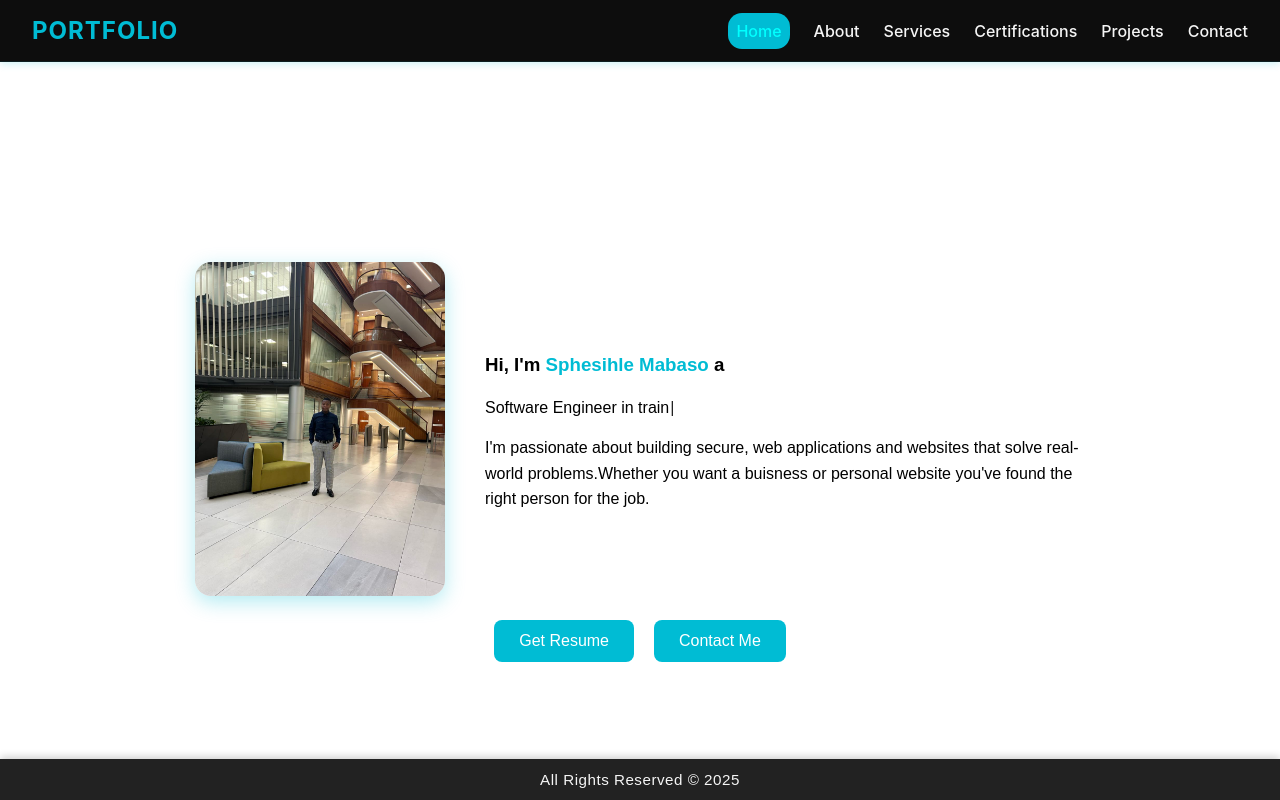
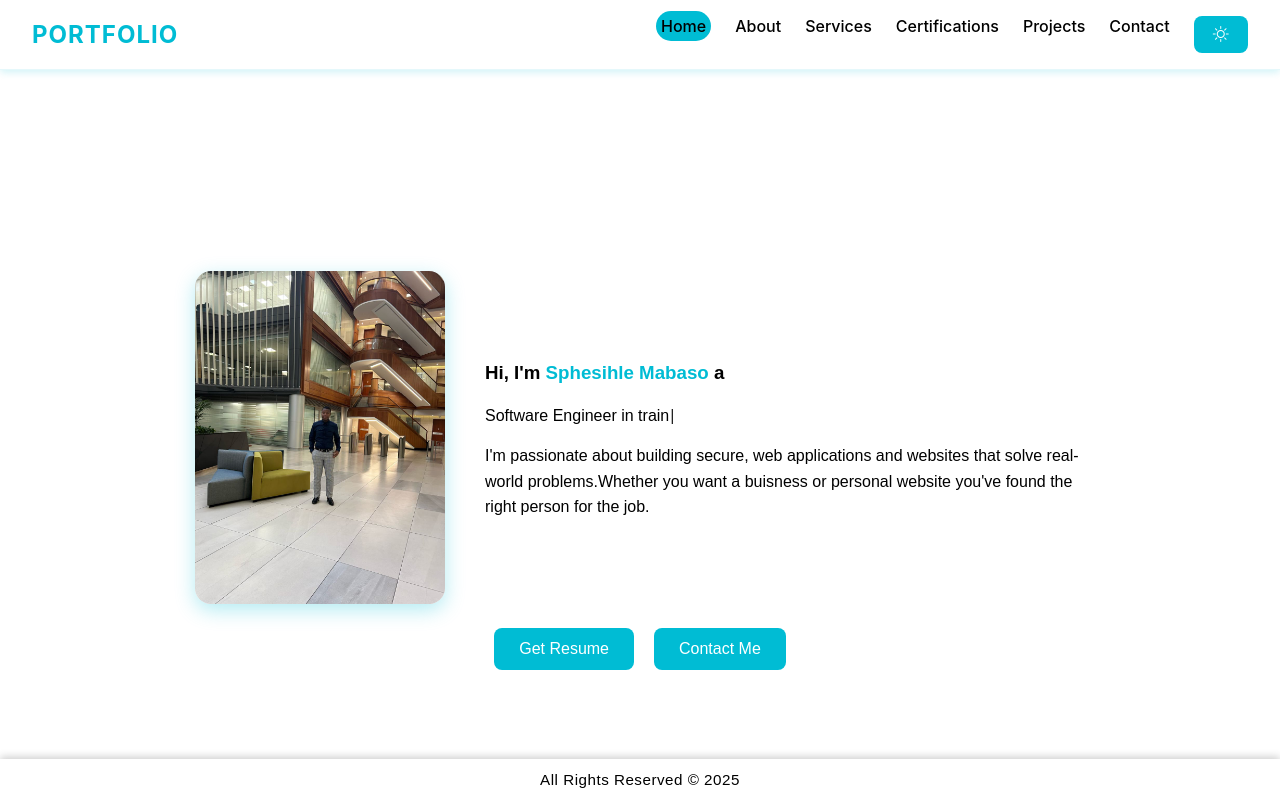
Before and after one commit to Sphesihlesfiso/SphesihlePortfolio, a React (Create React App) app in the folder portfolio/: page / in a window 1280 px wide. Shown: the top 800 px of the page. Built offline with nearby package versions, Linux system fonts and the light colour scheme.

Commit message:
Done adding all css virables and dark mode togler

```diff
--- a/portfolio/src/App.css
+++ b/portfolio/src/App.css
@@ -4,13 +4,11 @@
   --secondary-color: #6c757d;
   --white-bg: white;
   --black-bg: black;
-  --text-white:white;
-  --text-black:black;
+  --text-white: white;
+  --text-black: black;
   --card-primary-bg: #1a1a1a;
-  --card-secondary-bg: rgb(247, 224, 224);
+  --card-secondary-bg: #f8f9fa;
 }
-
-
 
 /* Default: Dark Theme */
 :root[data-theme="dark"] {
--- a/portfolio/src/Contact/Contact.css
+++ b/portfolio/src/Contact/Contact.css
@@ -1,7 +1,7 @@
 .Contact-container {
   min-height: 100vh; /* fills the entire screen */
   padding: 0 5%;
-  background-color: var(--black-bg); /* dark background */
+  background-color: var(--bg-color); /* dark background */
   font-family: "Poppins", sans-serif;
   display: flex;
   flex-direction: column;
@@ -30,7 +30,7 @@
   display: flex;
   flex-direction: column;
   gap: 15px;
-  background: #1a1a1a;
+  background: var(--card-bg);
   padding: 30px;
   border-radius: 16px;
   box-shadow: 0 4px 14px rgba(0, 188, 212, 0.1);
@@ -40,8 +40,7 @@
 .Contact-form textarea {
   padding: 12px 15px;
   border: 1px solid #333;
-  background-color: var(--black-bg);
-
+  background-color: var(--bg-color);
   border-radius: 8px;
   font-size: 1rem;
   outline: none;
@@ -73,7 +72,7 @@
 
 /* Contact Info Section */
 .Contact-info {
-  background: #1a1a1a;
+  background: var(--card-bg);
   padding: 30px;
   border-radius: 16px;
   box-shadow: 0 4px 14px rgba(0, 188, 212, 0.1);
--- a/portfolio/src/Footer/Footer.css
+++ b/portfolio/src/Footer/Footer.css
@@ -3,8 +3,8 @@
   bottom: 0;
   left: 0;
   width: 100%;
-  background-color: #222;
-  color: #f5f5f5;
+  background-color:var(--bg-color);
+  color: var(--text-color);
   text-align: center;
   padding: 12px 0;
   font-size: 0.95rem;
--- a/portfolio/src/Header/Header.css
+++ b/portfolio/src/Header/Header.css
@@ -2,7 +2,8 @@
   position: sticky;
   top: 0;
   z-index: 1000;
-  background-color: #0d0d0d;           /* dark background */
+  background-color: var(--bg-color);
+  /* dark background */
   padding: 1rem 2rem;
   display: flex;
   justify-content: space-between;
@@ -15,7 +16,7 @@
 .Header-logo {
   font-size: 1.5rem;
   font-weight: bold;
-  color: #00bcd4;                      /* aqua accent */
+  color: #00bcd4; /* aqua accent */
   letter-spacing: 1px;
   text-transform: uppercase;
 }
@@ -25,7 +26,7 @@
   font-size: 1.8rem;
   background: none;
   border: none;
-  color: #f5f5f5;
+  color: #00bcd4;
   cursor: pointer;
   display: none;
   transition: color 0.3s ease;
@@ -52,20 +53,14 @@
 .Header-list-item {
   font-weight: 500;
   cursor: pointer;
-  color: #f5f5f5;
+  color: var(--text-color);
   transition: color 0.3s ease, transform 0.2s ease;
   text-decoration: none;
 }
 .Header-list-item.active {
-  color: #00ffff;
   background-color: #00bcd4;
-  padding: 8px;
-  border-radius: 14px;
-
-}
-.Header-list-item:hover {
-  color: white;
-  transform: scale(1.1) translateY(-2px);
+  padding: 5px;
+  border-radius: 16px;
 }
 
 /* Mobile Styles */
@@ -80,7 +75,7 @@
     right: 0;
     width: 30%;
     height: 40vh; /* 40% of viewport height */
-    background-color: #121212;           /* dark dropdown */
+    background-color: var(--bg-color); /* dark dropdown */
     flex-direction: column;
     align-items: center;
     display: none;
--- a/portfolio/src/Header/Header.jsx
+++ b/portfolio/src/Header/Header.jsx
@@ -1,7 +1,7 @@
-import React, { useState } from 'react';
-import './Header.css';
-import useActiveSection from './ActiveSection'; // adjust path as needed
-
+import React, { useState } from "react";
+import "./Header.css";
+import useActiveSection from "./ActiveSection"; // adjust path as needed
+import ThemeToggle from "./Theme";
 export default function Header() {
   const [isOpen, setIsOpen] = useState(false);
   const activeSection = useActiveSection();
@@ -14,18 +14,29 @@ export default function Header() {
         ☰
       </button>
 
-      <nav className={`Header-nav ${isOpen ? 'open' : ''}`}>
+      <nav className={`Header-nav ${isOpen ? "open" : ""}`}>
         <ul className="Header-List-container">
-          {['home', 'about', 'services', 'certifications', 'projects', 'contact'].map((section) => (
+          {[
+            "home",
+            "about",
+            "services",
+            "certifications",
+            "projects",
+            "contact",
+          ].map((section) => (
             <li key={section}>
               <a
                 href={`#${section}`}
-                className={`Header-list-item ${activeSection === section ? 'active' : ''}`}
+                className={`Header-list-item ${
+                  activeSection === section ? "active" : ""
+                }`}
               >
-                {section.charAt(0).toUpperCase() + section.slice(1).replace('-', ' ')}
+                {section.charAt(0).toUpperCase() +
+                  section.slice(1).replace("-", " ")}
               </a>
             </li>
           ))}
+          <ThemeToggle />
         </ul>
       </nav>
     </header>
--- /dev/null
+++ b/portfolio/src/Header/Theme.jsx
@@ -0,0 +1,19 @@
+import { useState } from "react";
+
+function ThemeToggle() {
+  const [theme, setTheme] = useState("dark");
+
+  const toggleTheme = () => {
+    const newTheme = theme === "dark" ? "light" : "dark";
+    setTheme(newTheme);
+    document.documentElement.setAttribute("data-theme", newTheme);
+  };
+
+  return (
+    <button id="theme-toggle" onClick={toggleTheme}>
+      {theme==="dark"?< i class="bi bi-brightness-high"></i>:< i class="bi bi-moon-fill"></i>}
+    </button>
+  );
+}
+
+export default ThemeToggle;
```
